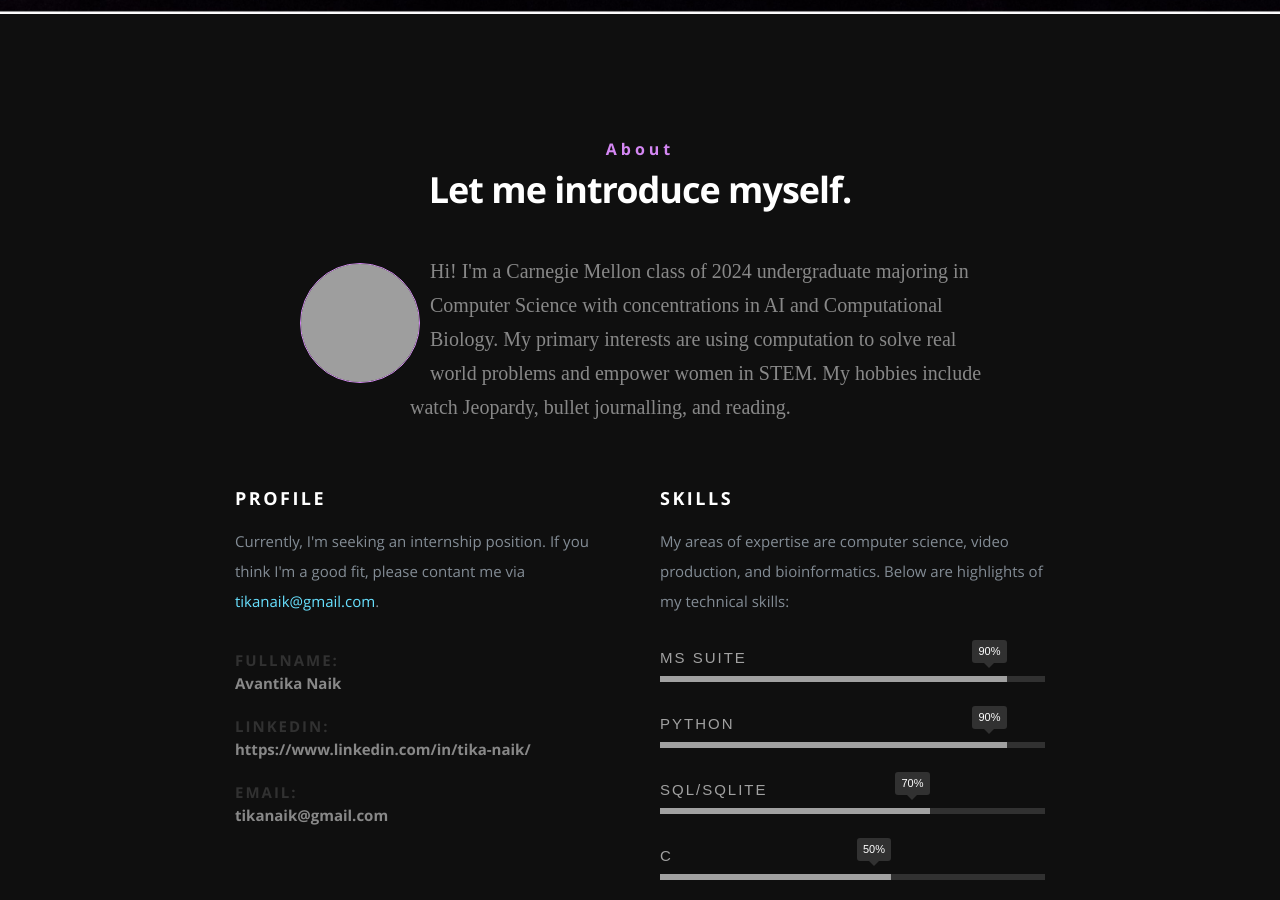
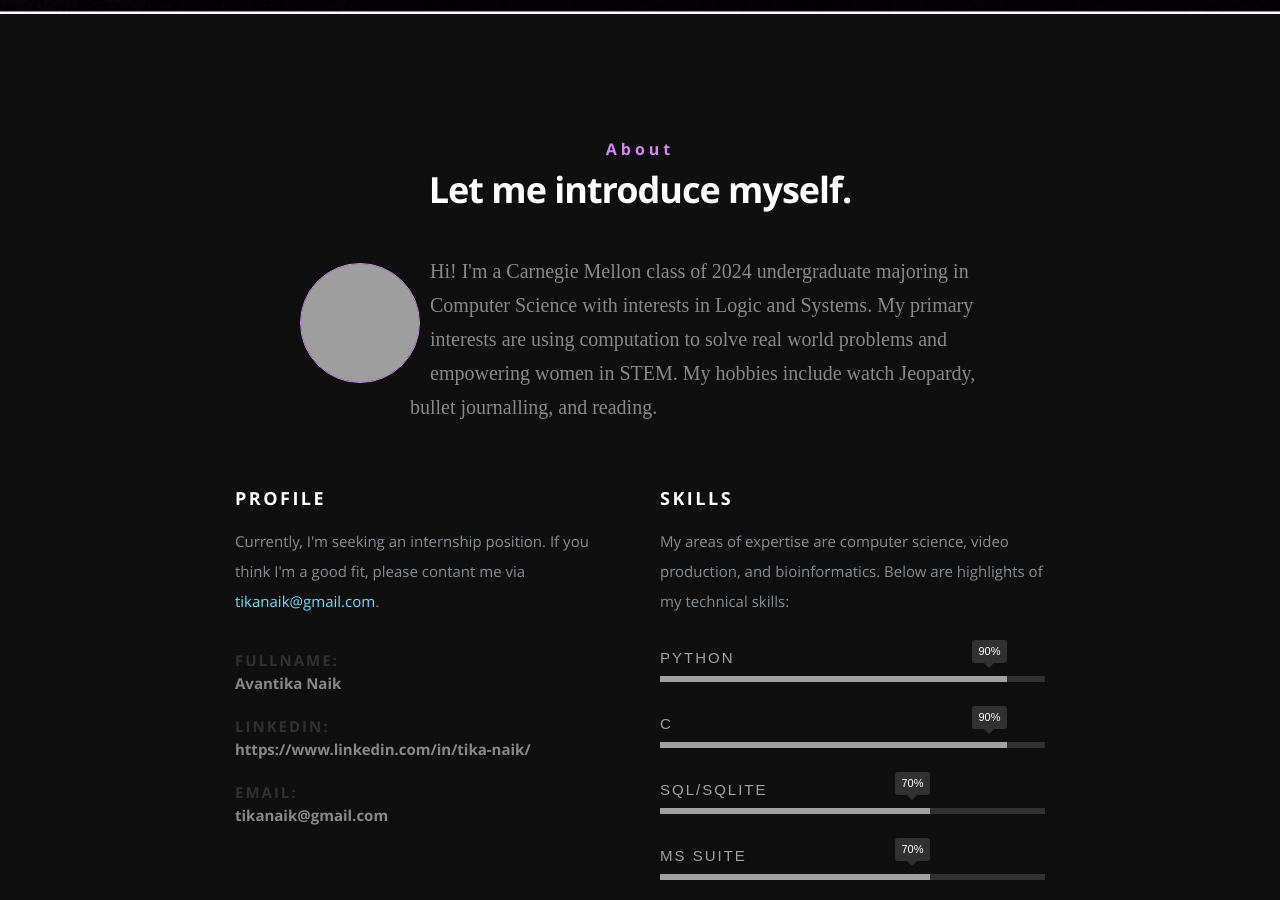
Before and after one commit to AvantikaNaik/AvantikaNaik.github.io, a Jekyll site: the page index.html, which Jekyll copies as it is, in a window 1280 px wide and 900 px high, scrolled down 886 px. Built offline with Jekyll 4.4.1, drawn with Linux system fonts in a browser that asks for light colours; nearby versions of some CDN libraries; some of the changed text lies outside the part shown; grey boxes are pictures that could not be loaded.

```diff
--- a/index.html
+++ b/index.html
@@ -94,7 +94,7 @@
 
                <img src="images/profilepic.jpg" alt="Profile Picture">
 
-               <p class="lead">Hi! I'm a Carnegie Mellon class of 2024 undergraduate majoring in Computer Science with concentrations in AI and Computational Biology. My primary interests are using computation to solve real world problems and empower women in STEM. My hobbies include watch Jeopardy, bullet journalling, and reading. </p>
+               <p class="lead">Hi! I'm a Carnegie Mellon class of 2024 undergraduate majoring in Computer Science with interests in Logic and Systems. My primary interests are using computation to solve real world problems and empowering women in STEM. My hobbies include watch Jeopardy, bullet journalling, and reading. </p>
             </div>
 
          </div>
@@ -133,22 +133,22 @@
             <ul class="skill-bars">
                <li>
                   <div class="progress percent90"><span>90%</span></div>
-                  <strong>MS Suite</strong>
+                  <strong>Python</strong>
                </li>
                <li>
                   <div class="progress percent90"><span>90%</span></div>
-                  <strong>Python</strong>
+                  <strong>C</strong>
                </li>
                <li>
                   <div class="progress percent70"><span>70%</span></div>
                   <strong>SQL/SQLite</strong>
                </li>
                <li>
-                  <div class="progress percent60"><span>50%</span></div>
-                  <strong>C</strong>
+                  <div class="progress percent70"><span>70%</span></div>
+                  <strong>MS Suite</strong>
                </li>
                <li>
-                  <div class="progress percent70"><span>70%</span></div>
+                  <div class="progress percent70"><span>60%</span></div>
                   <strong>CSS/HTML</strong>
                </li>
 
@@ -204,8 +204,27 @@
                   </div>
 
                   <div class="timeline-header">
+                     <h3>Computer Science Teacher</h3>
+                     <p>June 2021 - August 2021</p>
+                  </div>
+
+                  <div class="timeline-content">
+                     <h4>Dr. Li's Kids Computer</h4>
+                     <p> Taught 2 computer science classes of 10 students each, aged 7-15. Designed slides, Kahoots, and homework on the fundamentals of CS using Pencilcode and Python through animations and MVC. Developed both courses' slides, homework, and kahoots. Held office hours and extra help sessions for students.
+                     </p>
+                  </div>
+
+               </div> <!-- /timeline-block -->
+
+               <div class="timeline-block">
+
+                  <div class="timeline-ico">
+                     <i class="fa fa-briefcase"></i>
+                  </div>
+
+                  <div class="timeline-header">
                      <h3>Tutor</h3>
-                     <p>August 2020 - Present</p>
+                     <p>August 2020 - December 2020</p>
                   </div>
 
                   <div class="timeline-content">
```
Also changed, not shown: README.md, 1 other file.
